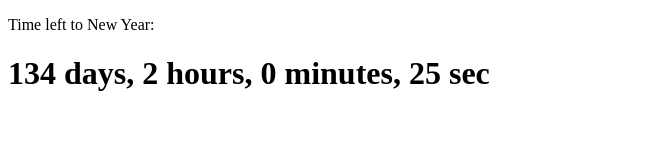
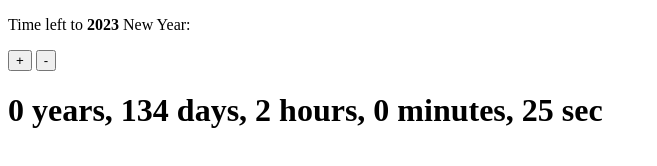
Before and after one commit to Temu4/new-year-coundown, a website with bundled scripts: page index.html in a window 1280 px wide. Shown: the whole page, without its empty margins (0-657 px from the left). Built offline with nearby package versions, Linux system fonts and the light colour scheme.

Commit message:
add change year functionality

```diff
--- /dev/null
+++ b/calcRemainingTime.js
@@ -0,0 +1,29 @@
+import moment from './node_modules/moment/dist/moment.js';
+
+const calcRemainingTime = (targetYear) => {
+  const todayDate = moment();
+  const targetDate = moment(targetYear.toString());
+
+  const diffInYears = targetDate.diff(todayDate, 'y');
+
+  // moment.add() mutates initial date
+  todayDate.add(diffInYears, 'y');
+
+  const diffInDays = targetDate.diff(todayDate, 'd');
+
+  todayDate.add(diffInDays, 'd');
+
+  const diffInHours = targetDate.diff(todayDate, 'h');
+
+  todayDate.add(diffInHours, 'h');
+
+  const diffInMinutes = targetDate.diff(todayDate, 'm');
+
+  todayDate.add(diffInMinutes, 'm');
+
+  const diffInSeconds = targetDate.diff(todayDate, 's');
+
+  return {diffInYears, diffInDays, diffInHours, diffInMinutes, diffInSeconds};
+};
+
+export default calcRemainingTime;
--- a/index.html
+++ b/index.html
@@ -4,7 +4,7 @@
     <meta charset="UTF-8" />
     <meta http-equiv="X-UA-Compatible" content="IE=edge" />
     <meta name="viewport" content="width=device-width, initial-scale=1.0" />
-    <title>My First SPA</title>
+    <title>New Year Countdown</title>
   </head>
   <body>
     <div id="root"></div>
--- a/index.js
+++ b/index.js
@@ -1,33 +1,38 @@
-import moment from './node_modules/moment/dist/moment.js';
+import calcRemainingTime from './calcRemainingTime.js';
 
 const wrapper = document.getElementById('root');
 
-const currentYear = moment().year();
-const nextNewYear = moment(`${currentYear + 1}`);
+let targetYear = new Date().getFullYear() + 1;
 
-const calcRemainingTime = (targetDate) => {
-  const todayDate = moment();
-
-  const diffInDays = targetDate.diff(todayDate, 'd');
-
-  // moment.add() mutates initial date
-  todayDate.add(diffInDays, 'd');
-
-  const diffInHours = targetDate.diff(todayDate, 'h');
-
-  todayDate.add(diffInHours, 'h');
-
-  const diffInMinutes = targetDate.diff(todayDate, 'm');
-
-  todayDate.add(diffInMinutes, 'm');
-
-  const diffInSeconds = targetDate.diff(todayDate, 's');
-
-  return {diffInDays, diffInHours, diffInMinutes, diffInSeconds};
+const renderInitialMarkup = () => {
+  wrapper.innerHTML = `<p>Time left to <b id="targetYear"></b> New Year:</p>
+                      <button id="increaseBtn">+</button>
+                      <button id="decreaseBtn">-</button>
+                      <h1 id="countdown"></h1>`;
 };
 
-setInterval(() => {
-  const {diffInDays, diffInHours, diffInMinutes, diffInSeconds} = calcRemainingTime(nextNewYear);
+document.addEventListener('DOMContentLoaded', () => {
+  renderInitialMarkup();
 
-  wrapper.innerHTML = `<p>Time left to New Year:</p><h1>${diffInDays} days, ${diffInHours} hours, ${diffInMinutes} minutes, ${diffInSeconds} sec</h1>`;
-}, 1000);
+  const yearWrapper = document.getElementById('targetYear');
+  const countdownWrapper = document.getElementById('countdown');
+  const increaseBtn = document.getElementById('increaseBtn');
+  const decreaseBtn = document.getElementById('decreaseBtn');
+
+  yearWrapper.innerText = targetYear;
+
+  const changeYear = (value) => {
+    targetYear += value;
+    yearWrapper.innerText = targetYear;
+  };
+
+  increaseBtn.addEventListener('click', () => changeYear(1));
+  decreaseBtn.addEventListener('click', () => changeYear(-1));
+
+  setInterval(() => {
+    const {diffInYears, diffInDays, diffInHours, diffInMinutes, diffInSeconds} =
+      calcRemainingTime(targetYear);
+
+    countdownWrapper.innerText = `${diffInYears} years, ${diffInDays} days, ${diffInHours} hours, ${diffInMinutes} minutes, ${diffInSeconds} sec`;
+  }, 1000);
+});
--- a/package.json
+++ b/package.json
@@ -1,5 +1,5 @@
 {
-  "name": "new-year-counter",
+  "name": "new-year-countdown",
   "version": "1.0.0",
   "description": "",
   "main": "index.js",
```
